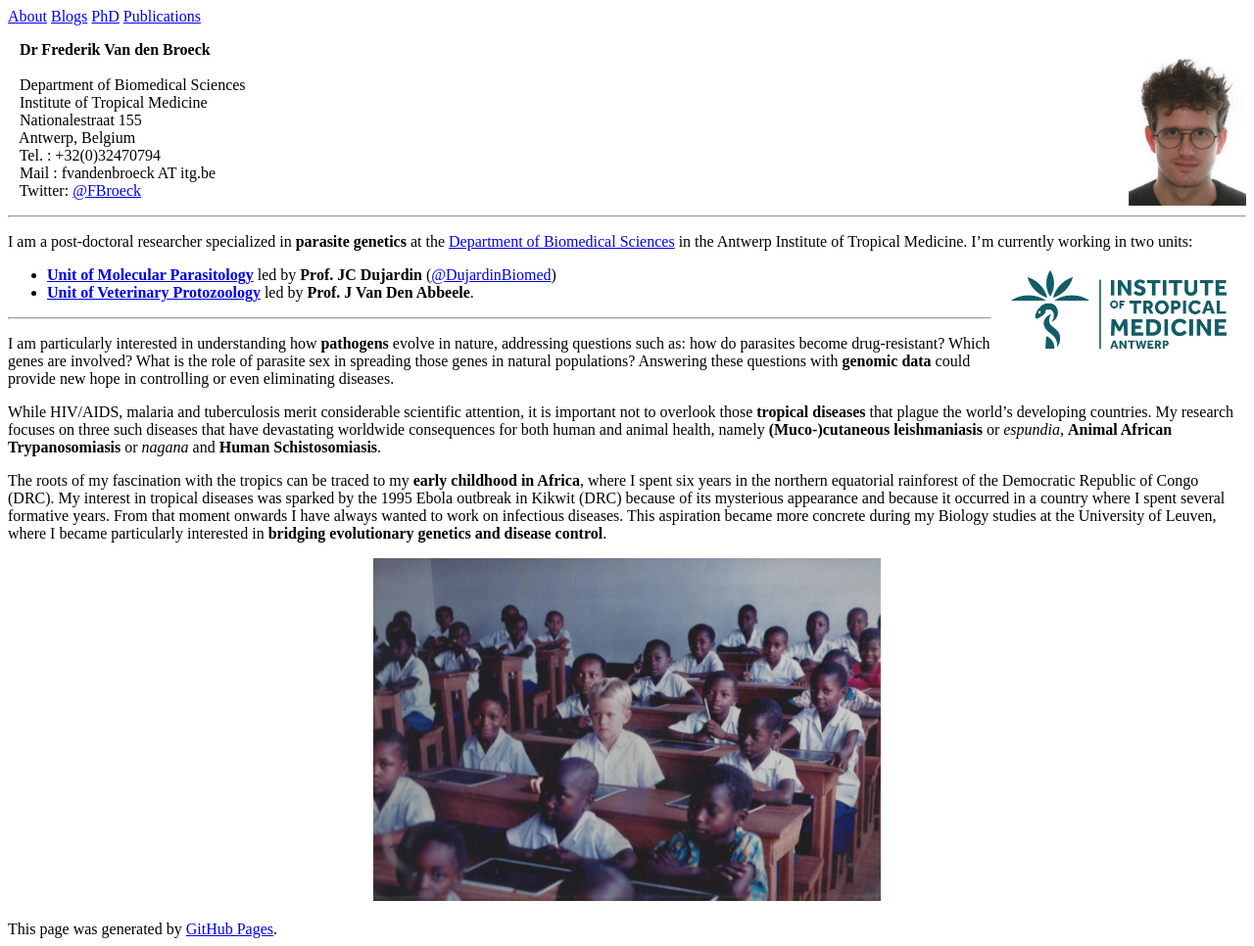
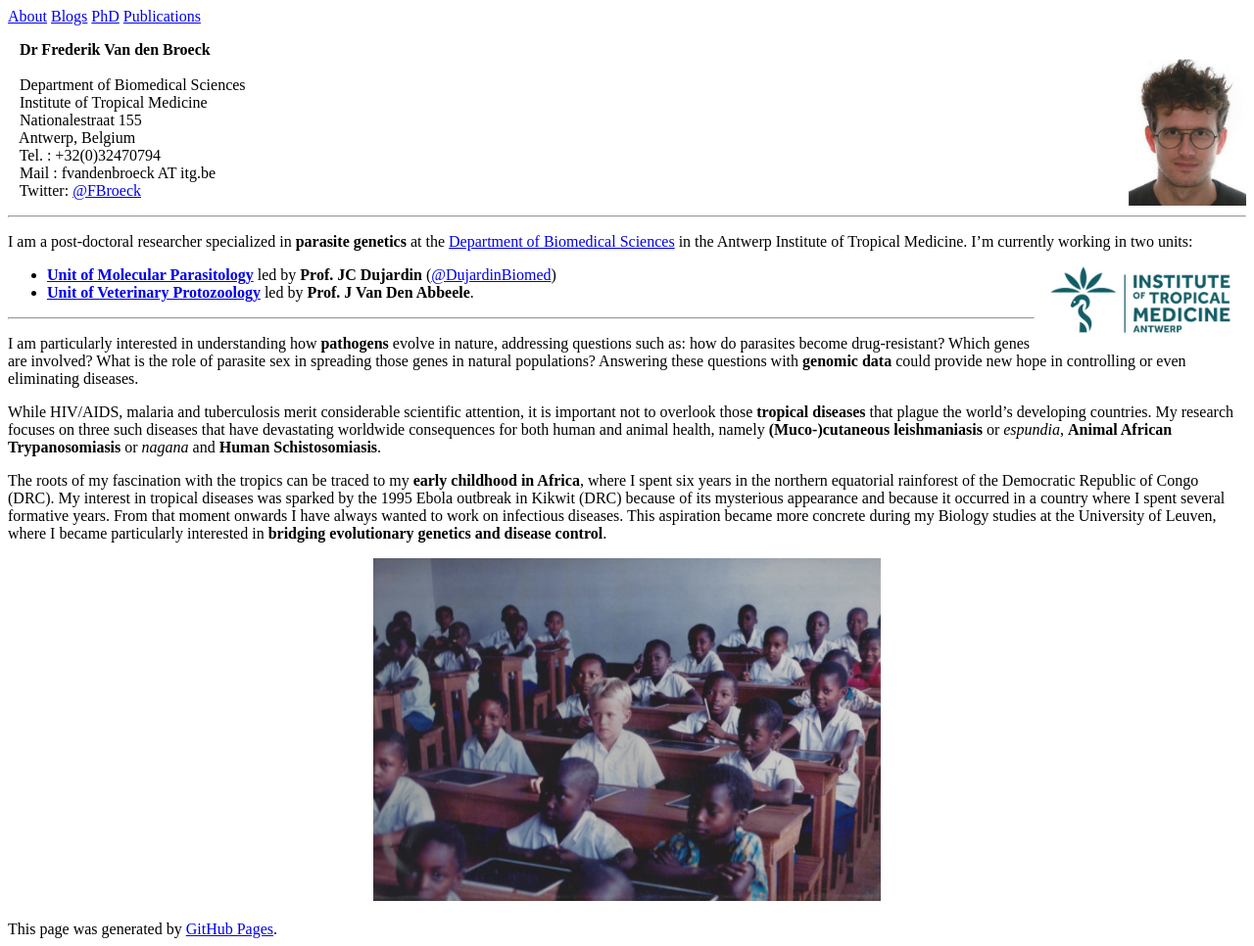
Before and after one commit to FreBio/FreBio.github.io, a Jekyll site: the page built from index.md, in a window 1280 px wide. Shown: the whole page at 98% size. Built offline with Jekyll 4.4.1, drawn with Linux system fonts in a browser that asks for light colours; our own code applies the rules of GitHub Pages for plain Markdown files.

Commit message:
Update index.md

```diff
--- a/index.md
+++ b/index.md
@@ -11,7 +11,7 @@
 ---
 
 I am a post-doctoral researcher specialized in **parasite genetics** at the [Department of Biomedical Sciences](http://www.itg.be/e/department-of-biomedical-sciences) in the Antwerp Institute of Tropical Medicine. I'm currently working in two units:
-<img align="right" height="120" src="images/ITM-logo_col_rgb_high.jpg"> <br />
+<img align="right" height="100" src="images/ITM-logo_col_rgb_high.jpg"> <br />
 * [__Unit of Molecular Parasitology__](https://pure.itg.be/en/organisations/moleculaire-parasitologie(f9b203f9-2c4d-48ac-90b8-85e4a8928272).html) led by **Prof. JC Dujardin** ([@DujardinBiomed](https://twitter.com/DujardinBiomed))
 * [__Unit of Veterinary Protozoology__](https://pure.itg.be/en/organisations/veterinaire-protozooelogie(bc17ca80-35f8-4133-9560-2412fd194af4).html) led by **Prof. J Van Den Abbeele**.
 
```
